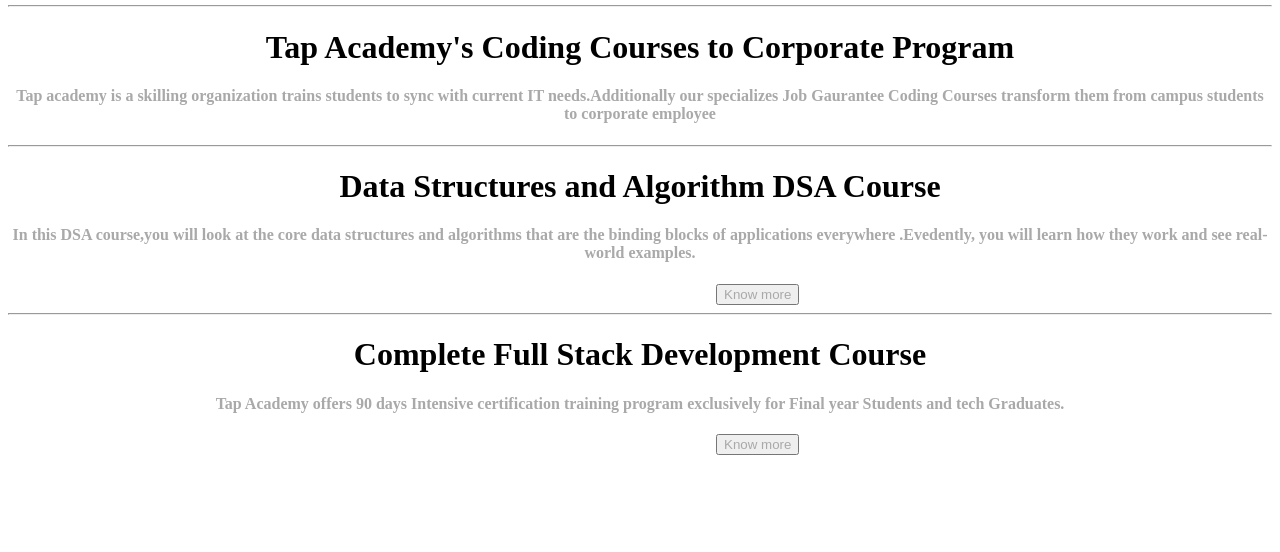
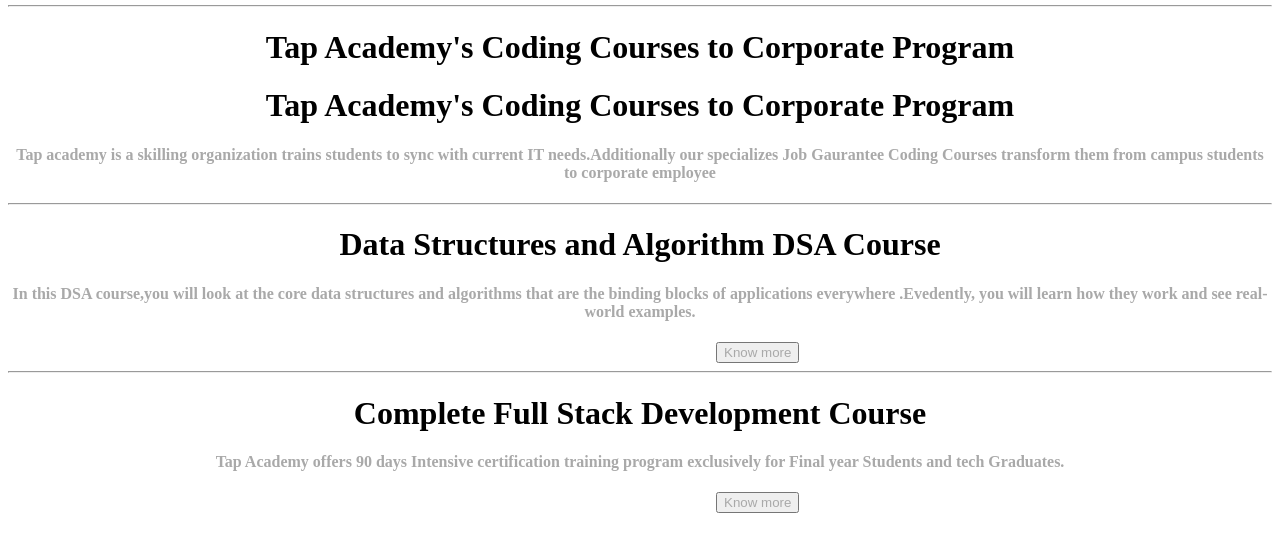
Before and after one commit to kc221/projecttap, a plain HTML site: page courses.html in a window 1280 px wide. Shown: the part 166-718 px from the top of the page. Drawn offline with Linux system fonts and the light colour scheme.

Commit message:
Update courses.html

```diff
--- a/courses.html
+++ b/courses.html
@@ -34,6 +34,7 @@
 <hr>
 <div>
     <h1 align="center">Tap Academy's Coding Courses to Corporate Program</h1>
+     <h1 align="center">Tap Academy's Coding Courses to Corporate Program</h1>
     <p><h4 align="center" style="color: darkgray;">Tap academy is a skilling organization trains students to sync with current IT needs.Additionally our specializes Job Gaurantee Coding Courses transform them from campus students to corporate employee</h4></p>
 
 </div>
```
